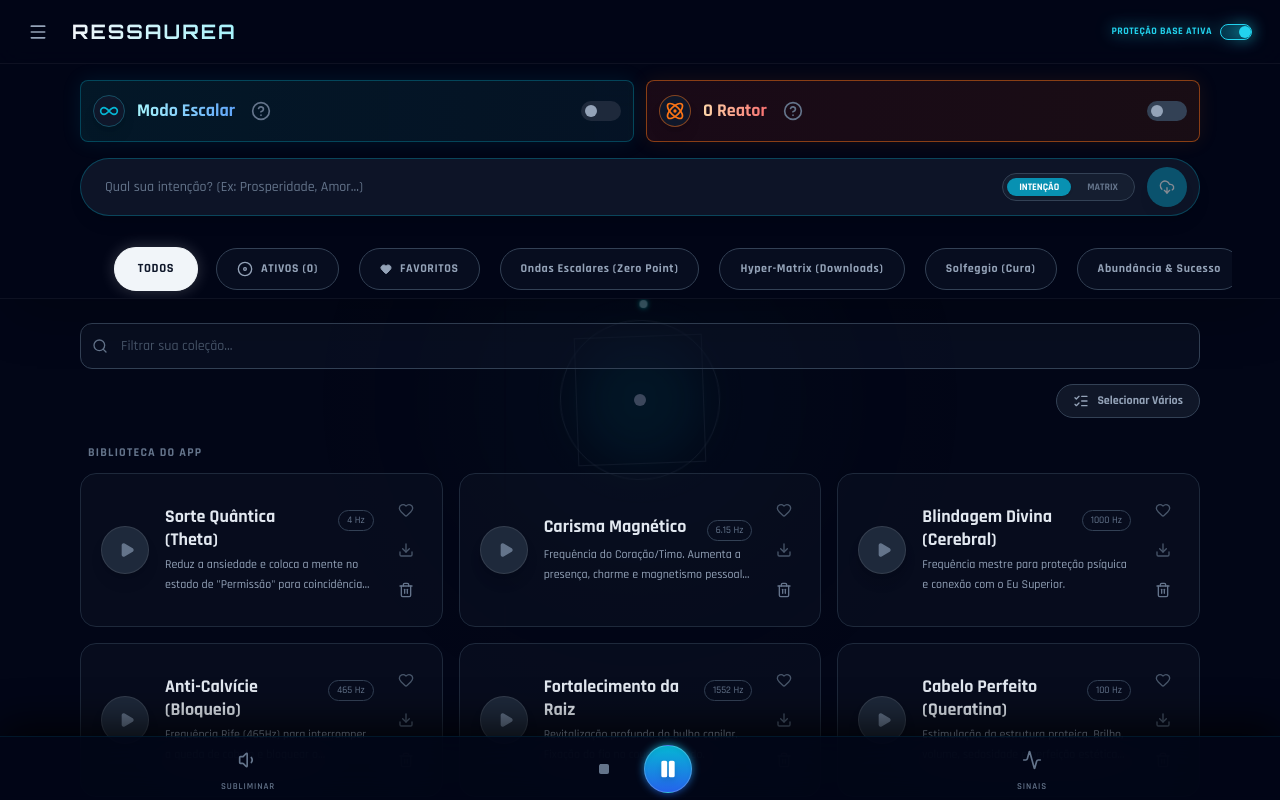
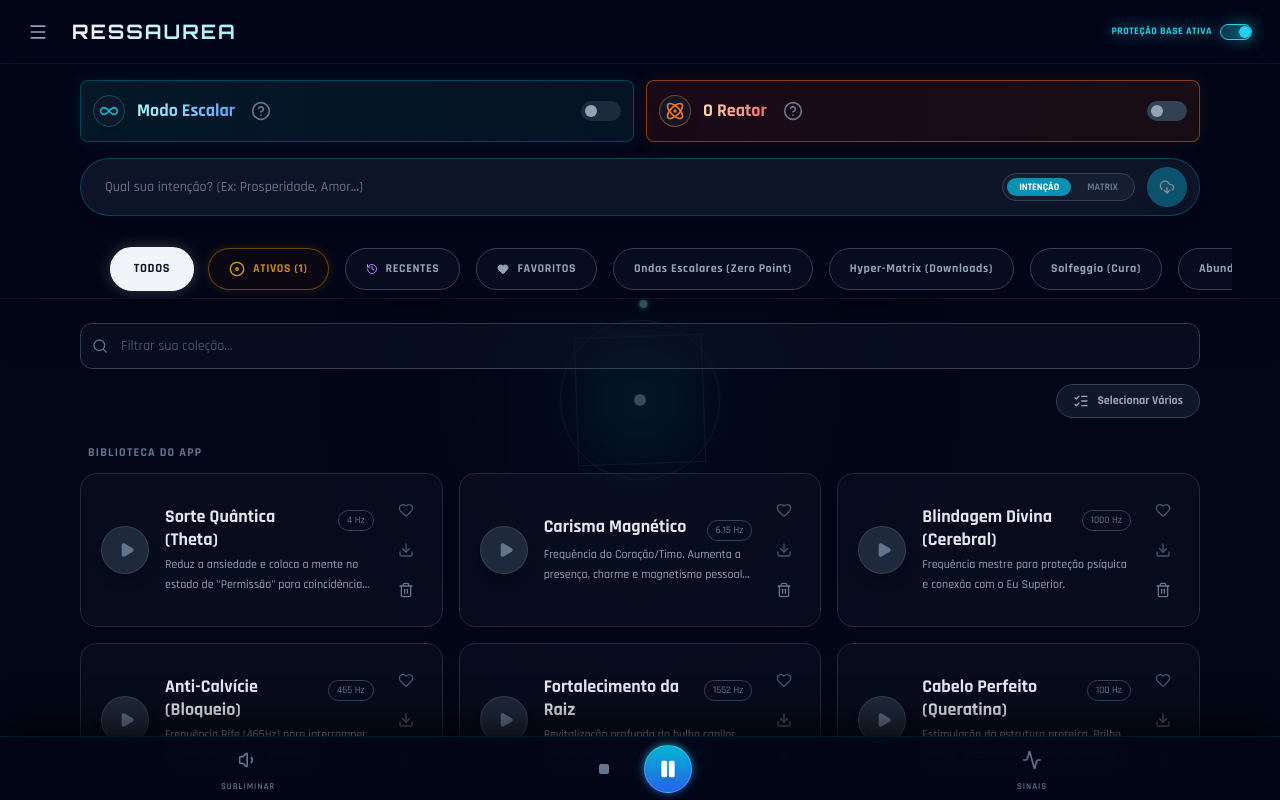
Before and after one commit to Maellljogos/Ress-urea, a React (Vite) app: page / in a window 1280 px wide. Both pictures are taken after a click on the button "ENTRAR". Shown: the top 800 px of the page. Built offline with nearby package versions, Linux system fonts and the light colour scheme.

Commit message:
feat: Add recent frequencies history
Implements a feature to track and display recently played frequencies. This enhances user experience by providing quick access to previously used frequencies. Includes state management for recents and persistence via localStorage.

```diff
--- a/App.tsx
+++ b/App.tsx
@@ -36,7 +36,9 @@ import {
   Disc,
   Shield,
   Zap,
-  Sparkles
+  Sparkles,
+  History,
+  Eraser
 } from 'lucide-react';
 import { PRESET_FREQUENCIES, CATEGORIES, GUARDIAN_FREQUENCY, REACTOR_FREQUENCY, REACTOR_MODES, UPLIFT_FREQUENCY } from './constants';
 import { Frequency, FrequencyCategory } from './types';
@@ -64,6 +66,8 @@ const App: React.FC = () => {
 
   const [guardianActive, setGuardianActive] = useState(false);
   const [favorites, setFavorites] = useState<string[]>([]);
+  const [recentFrequencies, setRecentFrequencies] = useState<string[]>([]); // RECENT HISTORY STATE
+
   const [isPlaying, setIsPlaying] = useState(true);
   const [isOffline, setIsOffline] = useState(!navigator.onLine);
   const [isAudible, setIsAudible] = useState(false);
@@ -112,6 +116,9 @@ const App: React.FC = () => {
   useEffect(() => {
     const savedFavs = localStorage.getItem('quantum_favorites');
     if (savedFavs) setFavorites(JSON.parse(savedFavs));
+
+    const savedRecents = localStorage.getItem('quantum_recents');
+    if (savedRecents) setRecentFrequencies(JSON.parse(savedRecents));
 
     const savedGenerated = localStorage.getItem('quantum_generated_freqs');
     if (savedGenerated) setGeneratedFrequencies(JSON.parse(savedGenerated));
@@ -209,6 +216,23 @@ const App: React.FC = () => {
     localStorage.setItem('quantum_favorites', JSON.stringify(newFavs));
   };
 
+  const addToRecents = (id: string) => {
+      // Avoid Guardian adding to history visually to keep it clean, or allow it? Let's allow only normal freqs
+      if (id === GUARDIAN_FREQUENCY.id) return;
+
+      let newRecents = [id, ...recentFrequencies.filter(rId => rId !== id)];
+      // Limit to last 20
+      if (newRecents.length > 20) newRecents = newRecents.slice(0, 20);
+
+      setRecentFrequencies(newRecents);
+      localStorage.setItem('quantum_recents', JSON.stringify(newRecents));
+  };
+
+  const clearRecents = () => {
+      setRecentFrequencies([]);
+      localStorage.setItem('quantum_recents', JSON.stringify([]));
+  };
+
   const handleDownload = async (e: React.MouseEvent, freq: Frequency) => {
     e.stopPropagation();
     setIsDownloading(freq.id);
@@ -254,12 +278,27 @@ const App: React.FC = () => {
        if (freq && !activeFrequencies.includes(id)) {
           audioEngine.playFrequency(freq.id, freq.hz);
           setActiveFrequencies(prev => [...prev, freq.id]);
+          addToRecents(freq.id);
        }
     });
     setIsSelectionMode(false);
   };
 
   const performDelete = (idsToDelete: string[]) => {
+      // If in RECENTES mode, we just remove from history, NOT delete the freq
+      if (selectedCategory === 'RECENTES') {
+          const newRecents = recentFrequencies.filter(id => !idsToDelete.includes(id));
+          setRecentFrequencies(newRecents);
+          localStorage.setItem('quantum_recents', JSON.stringify(newRecents));
+
+          setSelectedItems(new Set());
+          setSingleDeleteId(null);
+          setShowDeleteConfirm(false);
+          if (selectedItems.size === 0) setIsSelectionMode(false);
+          return;
+      }
+
+      // Normal Deletion Logic (Hiding from app)
       const generatedIds = generatedFrequencies.map(g => g.id);
       const toRemoveFromGenerated = idsToDelete.filter(id => generatedIds.includes(id));
       const toAddToBlacklist = idsToDelete.filter(id => !generatedIds.includes(id));
@@ -314,6 +353,10 @@ const App: React.FC = () => {
           result = visibleFrequencies;
       } else if (selectedCategory === 'FAVORITOS') {
           result = visibleFrequencies.filter(f => favorites.includes(f.id));
+      } else if (selectedCategory === 'RECENTES') {
+          // Filter by recents list and SORT by recents order
+          result = visibleFrequencies.filter(f => recentFrequencies.includes(f.id));
+          result.sort((a, b) => recentFrequencies.indexOf(a.id) - recentFrequencies.indexOf(b.id));
       } else if (selectedCategory === 'ATIVOS') {
           result = visibleFrequencies.filter(f => activeFrequencies.includes(f.id));
       } else {
@@ -325,7 +368,7 @@ const App: React.FC = () => {
           const search = filterTerm.toLowerCase();
           return f.name.toLowerCase().includes(search) || f.description.toLowerCase().includes(search);
       });
-  }, [allFrequencies, deletedFreqIds, selectedCategory, favorites, activeFrequencies, filterTerm]);
+  }, [allFrequencies, deletedFreqIds, selectedCategory, favorites, activeFrequencies, recentFrequencies, filterTerm]);
 
 
   // Guardian Logic
@@ -363,19 +406,16 @@ const App: React.FC = () => {
     }
   }, [activeFrequencies, guardianEnabledByUser, isPlaying, hasStarted, allFrequencies, guardianActive]);
 
-  // Conflict Detection (SMARTER & FASTER)
+  // Conflict Detection
   useEffect(() => {
-    // 1. Clear any existing timeout and hide message immediately when activeFrequencies changes
     if (conflictTimeoutRef.current) {
         clearTimeout(conflictTimeoutRef.current);
         conflictTimeoutRef.current = null;
     }
-    // Only clear visual message if it was a warning (keep success messages)
     setNetworkMsg(prev => prev.type === 'warning' ? { ...prev, show: false } : prev);
 
     if (activeFrequencies.length < 2) return;
 
-    // 2. Run check
     const activeObjs = activeFrequencies.map(id => {
         if (id === REACTOR_FREQUENCY.id) return { category: FrequencyCategory.HYPER_MATRIX };
         return allFrequencies.find(f => f.id === id);
@@ -384,15 +424,13 @@ const App: React.FC = () => {
     const hasSleepOrRelax = activeObjs.some(f => f && (f.category === FrequencyCategory.SLEEP));
     const hasHighEnergy = activeObjs.some(f => f && (f.category === FrequencyCategory.HYPER_MATRIX || f.category === FrequencyCategory.PERFORMANCE));
 
-    // 3. Show warning if conflict exists (with shorter duration)
     if (hasSleepOrRelax && hasHighEnergy) {
-        // Small delay to ensure the "clearing" happens first visually if needed
         setTimeout(() => {
             setNetworkMsg({ show: true, msg: 'Conflito Energético: Relaxamento + Alta Atividade.', type: 'warning' });
 
             conflictTimeoutRef.current = setTimeout(() => {
                 setNetworkMsg(prev => ({...prev, show: false}));
-            }, 3000); // Reduced to 3s for faster users
+            }, 3000);
         }, 50);
     }
   }, [activeFrequencies, allFrequencies]);
@@ -402,18 +440,12 @@ const App: React.FC = () => {
     audioEngine.init();
     audioEngine.enableBackgroundMode();
 
-    // Sequence for transition
     setTimeout(() => setTransitionStep(1), 500); // "Initializing"
     setTimeout(() => setTransitionStep(2), 1500); // "Tuning"
     setTimeout(() => {
         setHasStarted(true);
         setIsTransitioning(false);
-    }, 2500); // Extended slightly to allow animation to feel complete
-  };
-
-  const handleStart = () => {
-    // Legacy support if needed, but handleEnterApp is main
-    handleEnterApp();
+    }, 2500);
   };
 
   const handleBackToStart = () => {
@@ -446,7 +478,6 @@ const App: React.FC = () => {
         toggleSelection(freq.id);
         return;
     }
-    // Force clear warnings immediately on click
     setNetworkMsg(prev => prev.type === 'warning' ? { ...prev, show: false } : prev);
 
     if (activeFrequencies.includes(freq.id)) {
@@ -455,6 +486,7 @@ const App: React.FC = () => {
     } else {
       audioEngine.playFrequency(freq.id, freq.hz);
       setActiveFrequencies(prev => [...prev, freq.id]);
+      addToRecents(freq.id);
     }
   };
 
@@ -490,6 +522,7 @@ const App: React.FC = () => {
         if (!isMatrix) setSelectedCategory('All');
         else setSelectedCategory(FrequencyCategory.HYPER_MATRIX);
         setLastGeneratedId(newFrequencies[0].id);
+        addToRecents(newFrequencies[0].id); // Auto add to recents
     }
   };
 
@@ -613,7 +646,7 @@ const App: React.FC = () => {
   // --- RENDER: LANDING PAGE & TRANSITION ---
   if (!hasStarted) {
     return (
-      <div className="h-screen w-full flex flex-col items-center p-4 relative overflow-hidden bg-[#020617] text-center">
+      <div className="h-screen w-full flex flex-col items-center justify-center p-4 relative overflow-hidden bg-[#020617] text-center">
         {/* BACKGROUND */}
         <div className="absolute inset-0 bg-[#020617]">
           <div className="absolute inset-0 bg-[radial-gradient(circle_at_50%_50%,rgba(6,182,212,0.05),transparent_70%)] animate-pulse" style={{ animationDuration: '6s' }}></div>
@@ -641,14 +674,14 @@ const App: React.FC = () => {
                  </div>
              </div>
         ) : (
-             <div className="relative z-10 flex flex-col items-center w-full max-w-md h-full justify-evenly py-6 animate-fade-in-up">
-
-                {/* Visualizer smaller on landing to fit screens */}
-                <div className="scale-75 h-[280px] flex items-center justify-center">
+             <div className="relative z-10 flex flex-col items-center w-full max-w-md animate-fade-in-up">
+
+                {/* Visualizer - Organized Layout */}
+                <div className="scale-75 h-[280px] flex items-center justify-center mb-2">
                    <Visualizer isActive={false} forceAnimate={true} speedMultiplier={0.3} breathDuration="10s" />
                 </div>
 
-                <div className="flex flex-col items-center gap-2">
+                <div className="flex flex-col items-center gap-1 mb-6">
                     <h1 className="text-4xl md:text-5xl font-orbitron font-bold tracking-wider text-transparent bg-clip-text bg-gradient-to-r from-slate-100 via-cyan-100 to-slate-100 glow-text-cyan">
                     RESSAUREA
                     </h1>
@@ -658,17 +691,17 @@ const App: React.FC = () => {
                     </p>
                 </div>
 
-                {/* NEW LANDING TEXT - Enhanced readability */}
-                <div className="space-y-3 max-w-sm mx-auto">
-                    <p className="text-base text-slate-200 font-rajdhani leading-relaxed font-medium">
+                {/* TEXT BLOCK - Grouped tightly */}
+                <div className="space-y-2 max-w-sm mx-auto mb-8">
+                    <p className="text-base text-slate-200 font-rajdhani font-medium">
                         Acesse o <span className="text-cyan-300 font-bold glow-text-cyan">Campo de Potencial Infinito</span>.
                     </p>
-                    <p className="text-sm text-slate-400 font-light tracking-wide leading-relaxed">
+                    <p className="text-sm text-slate-400 font-light tracking-wide">
                         Harmonização quântica, proteção e expansão da consciência em um toque.
                     </p>
                 </div>
 
-                <div className="bg-slate-900/80 border border-cyan-500/20 px-6 py-3 rounded-xl max-w-xs w-full backdrop-blur-md shadow-[0_0_30px_rgba(6,182,212,0.05)]">
+                <div className="bg-slate-900/80 border border-cyan-500/20 px-6 py-3 rounded-xl max-w-xs w-full backdrop-blur-md shadow-[0_0_30px_rgba(6,182,212,0.05)] mb-8">
                     <div className="flex items-center justify-center gap-2 text-cyan-400 font-bold tracking-wider text-[10px] uppercase">
                         <ShieldCheck className="w-4 h-4" />
                         <span>BLINDAGEM VIBRACIONAL</span>
@@ -691,9 +724,11 @@ const App: React.FC = () => {
     );
   }
 
-  // Count active freqs for button highlight logic
-  const activeCount = activeFrequencies.filter(id => id !== REACTOR_FREQUENCY.id && id !== GUARDIAN_FREQUENCY.id && id !== UPLIFT_FREQUENCY.id).length;
-  // Determine if Active button should be highlighted (selected or not, but showing activity)
+  // Count active freqs (Normal + Guardian if enabled)
+  let activeCount = activeFrequencies.filter(id => id !== REACTOR_FREQUENCY.id && id !== GUARDIAN_FREQUENCY.id && id !== UPLIFT_FREQUENCY.id).length;
+  // User asked for Guardian to be counted in the badge visually
+  if (guardianActive) activeCount += 1;
+
   const isAtivosHighlighted = activeCount > 0;
   const isAtivosSelected = selectedCategory === 'ATIVOS';
 
@@ -941,8 +976,8 @@ const App: React.FC = () => {
                   </div>
               </div>
 
-              {/* CATEGORY LIST - FIXED GAP (gap-5) */}
-              <div className="flex gap-5 overflow-x-auto pt-4 pb-2 px-8 -mx-8 category-scroll items-center w-[calc(100%+4rem)]">
+              {/* CATEGORY LIST - FIXED GAP (gap-4 or gap-[18px]) */}
+              <div className="flex gap-4 overflow-x-auto pt-4 pb-2 px-8 -mx-8 category-scroll items-center w-[calc(100%+4rem)]">
                   <div className="pl-4"></div>
                   <button
                       onClick={() => handleCategoryChange('All')}
@@ -968,6 +1003,18 @@ const App: React.FC = () => {
                   >
                       <Disc className={`w-4 h-4 ${activeCount > 0 ? 'animate-spin-slow text-amber-400' : ''}`} />
                       ATIVOS ({activeCount})
+                  </button>
+
+                  {/* RECENTES (HISTORY) CATEGORY */}
+                  <button
+                      onClick={() => handleCategoryChange('RECENTES')}
+                      className={`flex-shrink-0 px-5 py-3 rounded-full whitespace-nowrap text-xs font-bold tracking-wider transition-all border flex items-center justify-center gap-2 min-h-[36px] min-w-[100px] hover:scale-105 ${
+                          selectedCategory === 'RECENTES'
+                          ? 'bg-purple-900/30 text-purple-200 border-purple-500/50 shadow-[0_0_10px_rgba(168,85,247,0.3)] scale-105'
+                          : 'bg-slate-900/50 text-slate-400 border-slate-700 hover:border-slate-500'
+                      }`}
+                  >
+                      <History className="w-3 h-3 text-purple-400" /> RECENTES
                   </button>
 
                   <button
@@ -1023,6 +1070,18 @@ const App: React.FC = () => {
                     className="w-full bg-slate-900/50 border border-slate-700 rounded-xl py-3 pl-10 pr-4 text-sm text-slate-200 focus:outline-none focus:border-cyan-500/50 focus:bg-slate-900 transition-all placeholder-slate-600"
                   />
               </div>
+
+              {/* RECENTS HEADER ACTIONS */}
+              {selectedCategory === 'RECENTES' && recentFrequencies.length > 0 && !isSelectionMode && (
+                  <div className="flex justify-end mb-2">
+                       <button
+                           onClick={clearRecents}
+                           className="flex items-center gap-2 text-[10px] font-bold text-slate-500 hover:text-red-400 bg-transparent hover:bg-slate-900 px-3 py-1 rounded-full border border-transparent hover:border-slate-700 transition-all"
+                       >
+                           <Eraser className="w-3 h-3" /> Limpar Histórico
+                       </button>
+                  </div>
+              )}
 
               <div className="flex justify-end h-10 items-center">
                    {!isSelectionMode ? (
@@ -1109,6 +1168,11 @@ const App: React.FC = () => {
                         <Volume2 className="w-12 h-12 mx-auto mb-4 opacity-20" />
                         <p>Nenhuma frequência tocando no momento.</p>
                       </>
+                  ) : selectedCategory === 'RECENTES' ? (
+                      <>
+                        <History className="w-12 h-12 mx-auto mb-4 opacity-20" />
+                        <p>Seu histórico está vazio.</p>
+                      </>
                   ) : (
                       <>
                         <WifiOff className="w-12 h-12 mx-auto mb-4 opacity-20" />
@@ -1161,7 +1225,7 @@ const App: React.FC = () => {
                             <button
                                 onClick={() => setShowDeleteConfirm(true)}
                                 className="p-2.5 text-red-400 hover:bg-red-900/20 rounded-full transition-all"
-                                title="Apagar Selecionados"
+                                title={selectedCategory === 'RECENTES' ? "Remover do Histórico" : "Apagar Selecionados"}
                             >
                                 <Trash2 className="w-5 h-5" />
                             </button>
@@ -1256,14 +1320,18 @@ const App: React.FC = () => {
       {showDeleteConfirm && (
           <div className="fixed inset-0 z-[150] flex items-center justify-center bg-black/80 backdrop-blur-sm p-4">
               <div className="bg-slate-900 border border-slate-700 rounded-2xl max-w-sm w-full p-6 relative shadow-2xl">
-                  <h3 className="text-xl font-bold text-white mb-2 text-center">Apagar Frequências?</h3>
+                  <h3 className="text-xl font-bold text-white mb-2 text-center">
+                      {selectedCategory === 'RECENTES' ? "Limpar do Histórico?" : "Apagar Frequências?"}
+                  </h3>
                   <p className="text-slate-400 text-center text-sm mb-6">
                       {singleDeleteId
-                        ? <span>Deseja apagar esta frequência permanentemente?</span>
-                        : <span>Você selecionou <span className="text-red-400 font-bold">{selectedItems.size}</span> itens para exclusão.</span>
+                        ? (selectedCategory === 'RECENTES' ? <span>Remover esta frequência dos recentes?</span> : <span>Deseja apagar esta frequência permanentemente?</span>)
+                        : (selectedCategory === 'RECENTES' ? <span>Remover <span className="text-red-400 font-bold">{selectedItems.size}</span> itens do histórico?</span> : <span>Você selecionou <span className="text-red-400 font-bold">{selectedItems.size}</span> itens para exclusão.</span>)
                       }
                       <br/>
-                      <span className="text-xs mt-2 block opacity-70">Elas serão removidas da sua lista visual.</span>
+                      <span className="text-xs mt-2 block opacity-70">
+                          {selectedCategory === 'RECENTES' ? "A frequência continuará existindo no app." : "Elas serão removidas da sua lista visual."}
+                      </span>
                   </p>
                   <div className="flex gap-3">
                       <button
@@ -1276,7 +1344,7 @@ const App: React.FC = () => {
                           onClick={handleDeleteSelected}
                           className="flex-1 py-3 rounded-xl bg-red-600 text-white font-bold hover:bg-red-500 transition-colors shadow-lg shadow-red-900/20"
                       >
-                          Apagar
+                          {selectedCategory === 'RECENTES' ? "Remover" : "Apagar"}
                       </button>
                   </div>
               </div>
@@ -1509,7 +1577,7 @@ const App: React.FC = () => {
                             setShowDeleteConfirm(true);
                         }}
                         className="p-2 rounded-full text-slate-500 hover:text-red-400 hover:bg-red-900/20 transition-colors"
-                        title="Apagar Frequência"
+                        title={selectedCategory === 'RECENTES' ? "Remover do Histórico" : "Apagar Frequência"}
                     >
                         <Trash2 className="w-4 h-4" />
                     </button>
```
